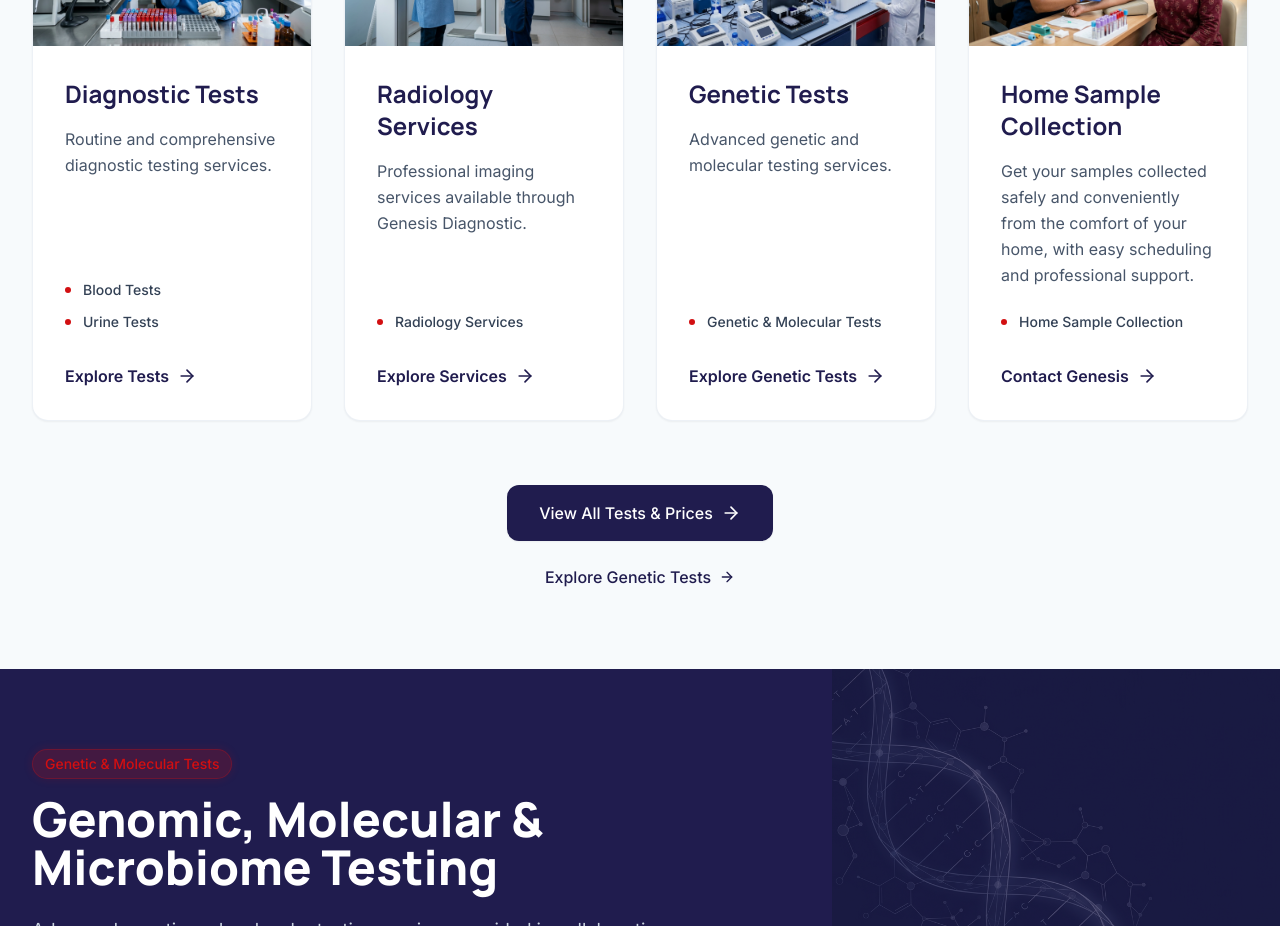
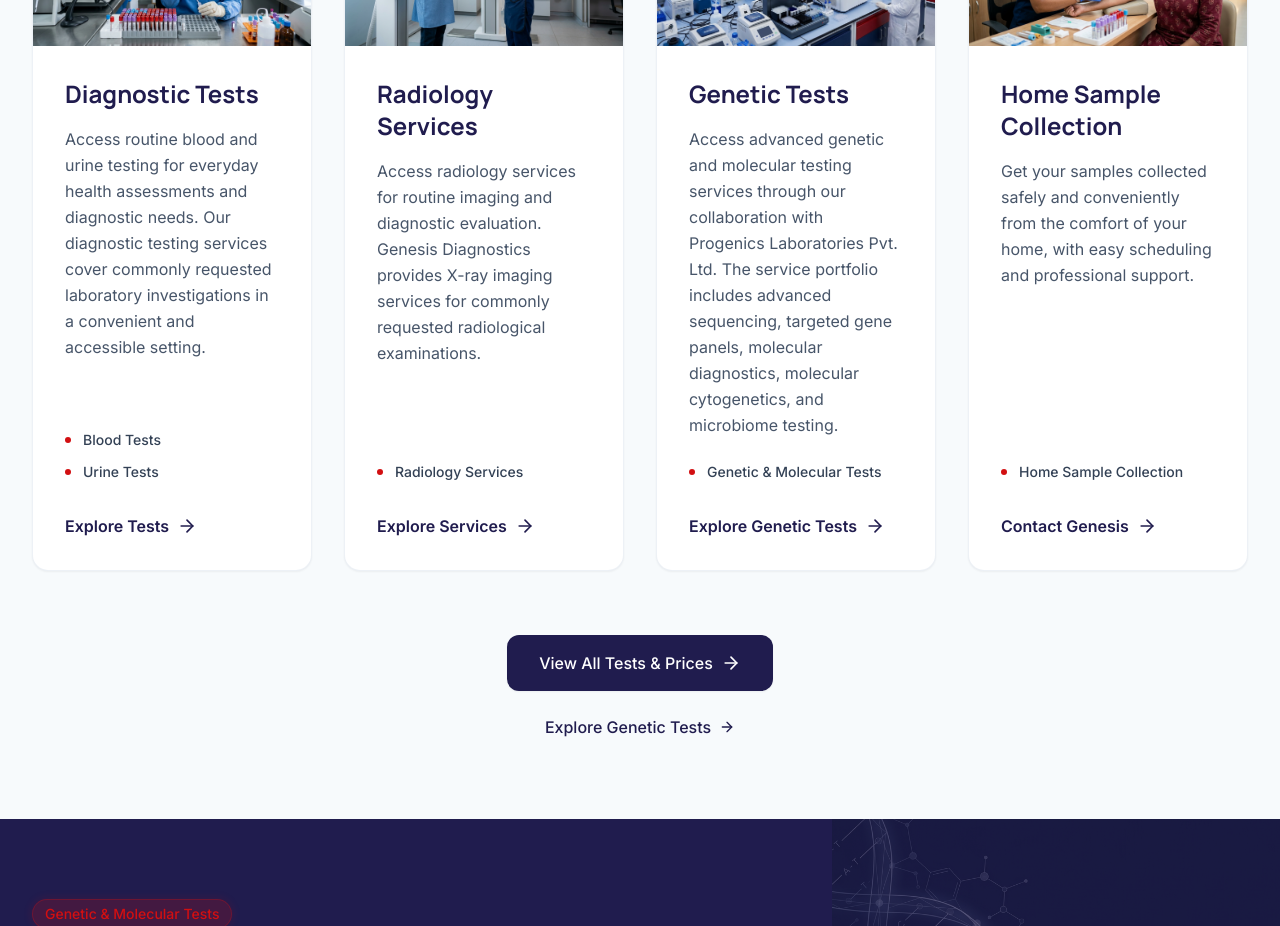
Before and after one commit to richards1928/genesisdiagnostics, a React (Vite) app: page / in a window 1280 px wide. Shown: the part 1380-2306 px from the top of the page. Built offline with nearby package versions, Linux system fonts and the light colour scheme.

Commit message:
Expand services card information

```diff
--- a/src/pages/Home.tsx
+++ b/src/pages/Home.tsx
@@ -12,7 +12,7 @@ function WhatWeOffer() {
   const offerings = [
     {
       title: "Diagnostic Tests",
-      description: "Routine and comprehensive diagnostic testing services.",
+      description: "Access routine blood and urine testing for everyday health assessments and diagnostic needs. Our diagnostic testing services cover commonly requested laboratory investigations in a convenient and accessible setting.",
       image: "/assets/what-we-offer-diagnostic-testing.jpg",
       categories: ["Blood Tests", "Urine Tests"],
       ctaText: "Explore Tests",
@@ -21,7 +21,7 @@ function WhatWeOffer() {
     },
     {
       title: "Radiology Services",
-      description: "Professional imaging services available through Genesis Diagnostic.",
+      description: "Access radiology services for routine imaging and diagnostic evaluation. Genesis Diagnostics provides X-ray imaging services for commonly requested radiological examinations.",
       image: "/assets/what-we-offer-radiology.jpg",
       categories: ["Radiology Services"],
       ctaText: "Explore Services",
@@ -30,7 +30,7 @@ function WhatWeOffer() {
     },
     {
       title: "Genetic Tests",
-      description: "Advanced genetic and molecular testing services.",
+      description: "Access advanced genetic and molecular testing services through our collaboration with Progenics Laboratories Pvt. Ltd. The service portfolio includes advanced sequencing, targeted gene panels, molecular diagnostics, molecular cytogenetics, and microbiome testing.",
       image: "/assets/advanced-genetic-testing.jpg",
       categories: ["Genetic & Molecular Tests"],
       ctaText: "Explore Genetic Tests",
```
